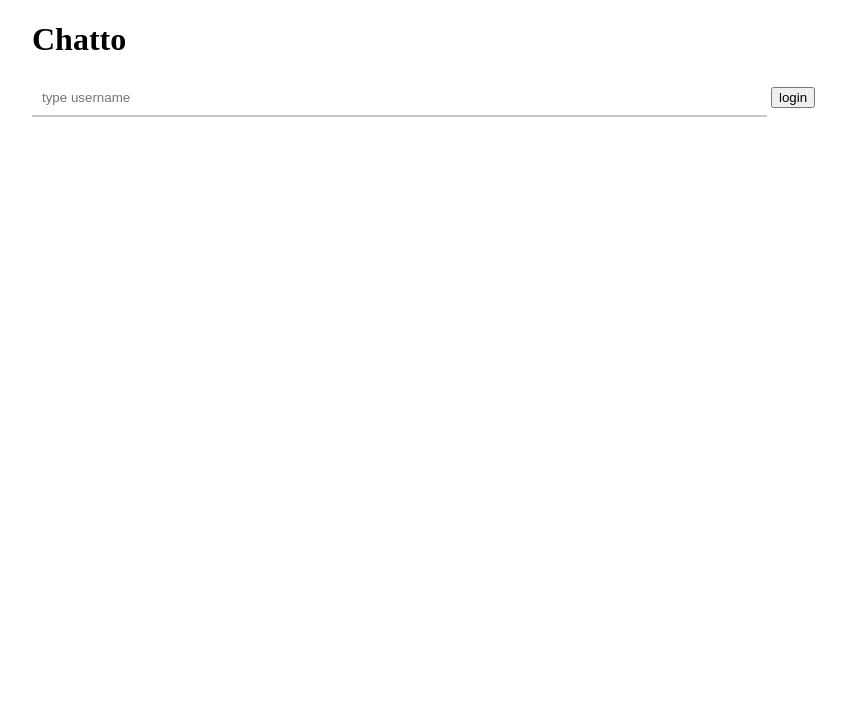
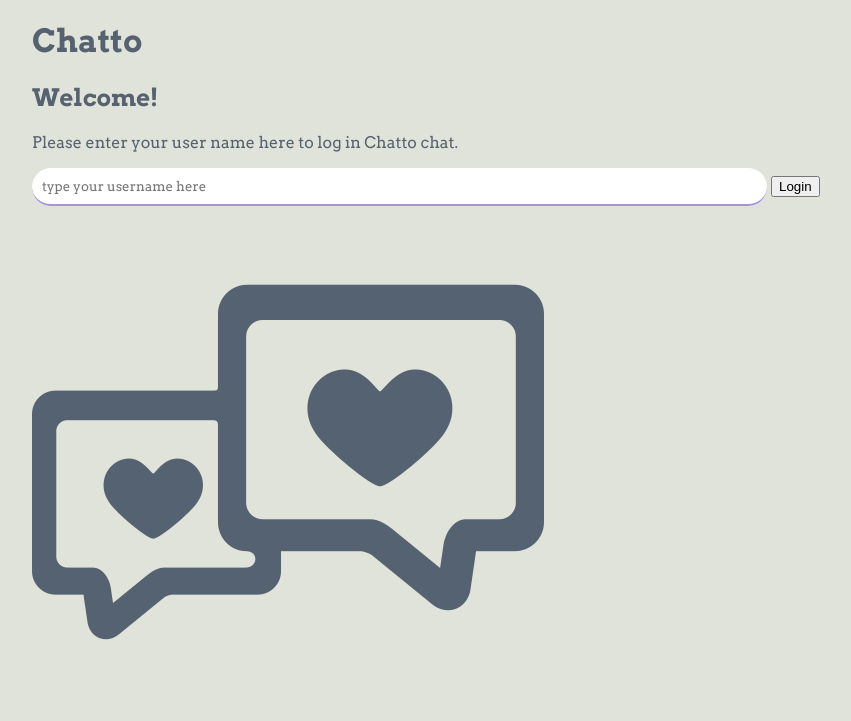
Before and after one commit to kasaromi/chatto, a website: page index.html in a window 1280 px wide. Shown: the whole page, without its empty margins (76-927 px from the left). Drawn offline with nearby package versions, Linux system fonts and the light colour scheme; no server answers.

Commit message:
new css and added public folder with image

```diff
--- a/index.html
+++ b/index.html
@@ -1,9 +1,15 @@
 <!DOCTYPE html>
 <html>
     <head>
+
         <link rel="stylesheet" href="style.css" charset="utf-8">
+
+        <link href='https://fonts.googleapis.com/css?family=Arvo:400,700' rel='stylesheet' type='text/css'>
+
         <meta charset="utf-8">
+
         <title>Chatto</title>
+
     </head>
     <body>
 
@@ -11,8 +17,13 @@
 
 
         <div id="user-container">
-            <input id="username" type="text" name="name" value="" placeholder="type username">
-            <button id="login" type="button" name="button">login</button>
+            <h2>Welcome!</h2>
+            <p>
+                Please enter your user name here to log in Chatto chat.
+            </p>
+            <input id="username" type="text" name="name" value="" placeholder="type your username here">
+            <button id="login" type="button" name="button">Login</button>
+            <img src="./public/balloon.png"  />
         </div>
 
         <div class="hide" id="window-container">
--- a/style.css
+++ b/style.css
@@ -8,10 +8,21 @@
 
 #chatto {
     margin-left: 100px;
+    font-family: 'Arvo', serif;
+    color: #566270;
 }
 
-li {
+li, h2, p{
     list-style-type: none;
+    font-family: 'Arvo', serif;
+    color: #566270;
+
+}
+
+
+
+body {
+    background-color: #E0E3DA;
 }
 
 /*  GO FULL WIDTH BELOW 480 PIXELS */
@@ -26,22 +37,20 @@ li {
     float: right;
     width: 150px;
     height: 400px;
-    background-color: blue;
+    background-color: #A593E0;
     margin-right: 100px;
-    border: darkgrey 2px solid;
-    border-radius: 30px;
+    border-radius: 20px;
 }
 
 #messageContainer {
     float: left;
     width: calc(100% - 400px);
     height: 400px;
-    background-color: orange;
+    background-color: #FFFFF3;
     position: relative;
     overflow-y: scroll;
-    border: darkgrey 2px solid;
     margin-left: 100px;
-    border-radius: 30px;
+    border-radius: 20px;
 }
 
 #sendbox {
@@ -57,11 +66,15 @@ li {
 input[type="text"] {
   padding: 10px;
   border: none;
-  border-bottom: solid 2px #c9c9c9;
+  border-bottom: solid 2px #A593E0;
   transition: border 0.3s;
   width: 715px;
+  font-family: 'Arvo', serif;
+  border-radius: 20px;
 }
 input[type="text"]:focus,
 input[type="text"].focus {
-  border-bottom: solid 2px #969696;
+  border-bottom: solid 2px #E0E3DA;
+  font-family: 'Arvo', serif;
+  border-radius: 20px;
 }
```
Also changed, not shown: balloon.svg (added), public/balloon.png (added), 1 other file.
